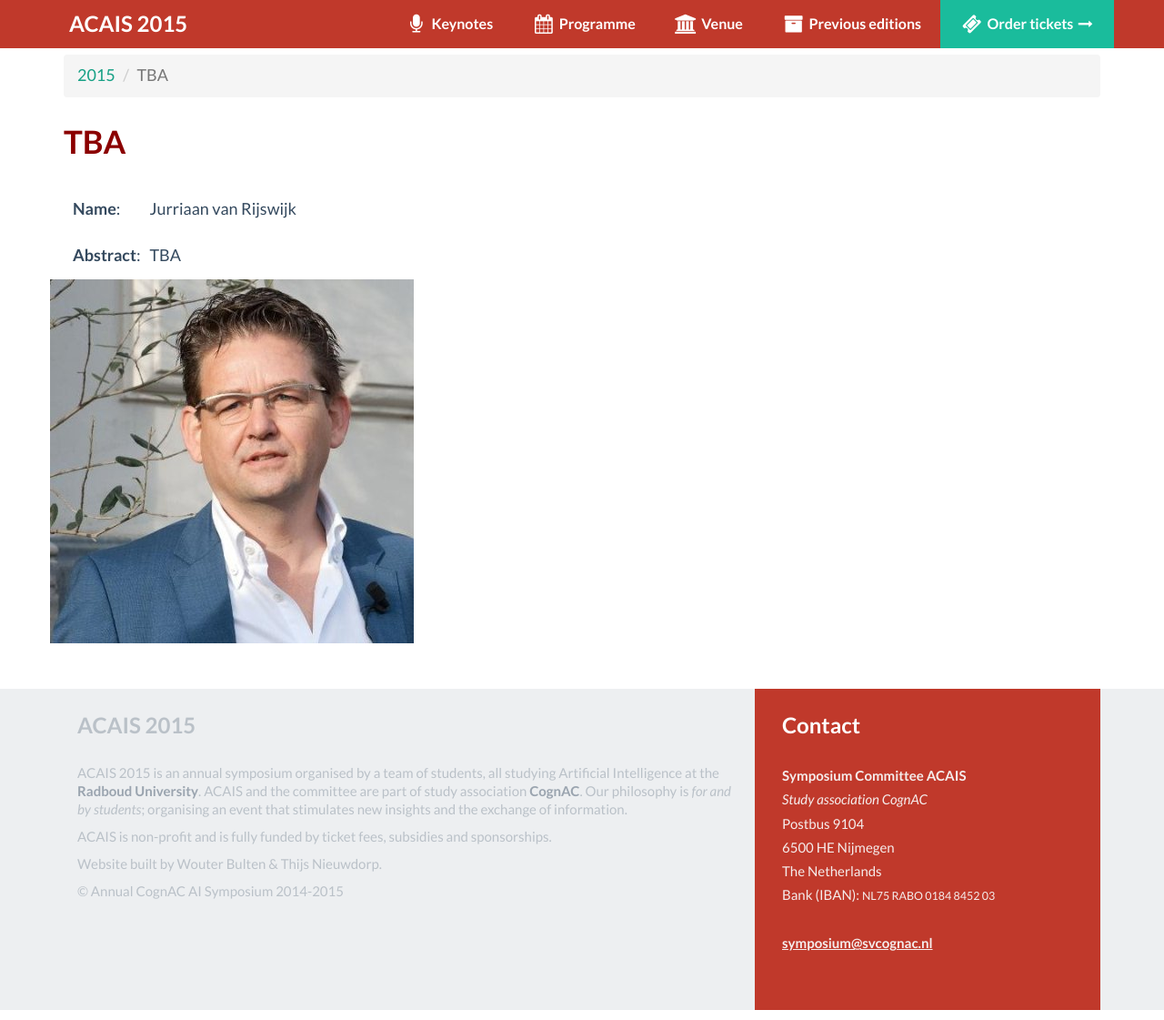
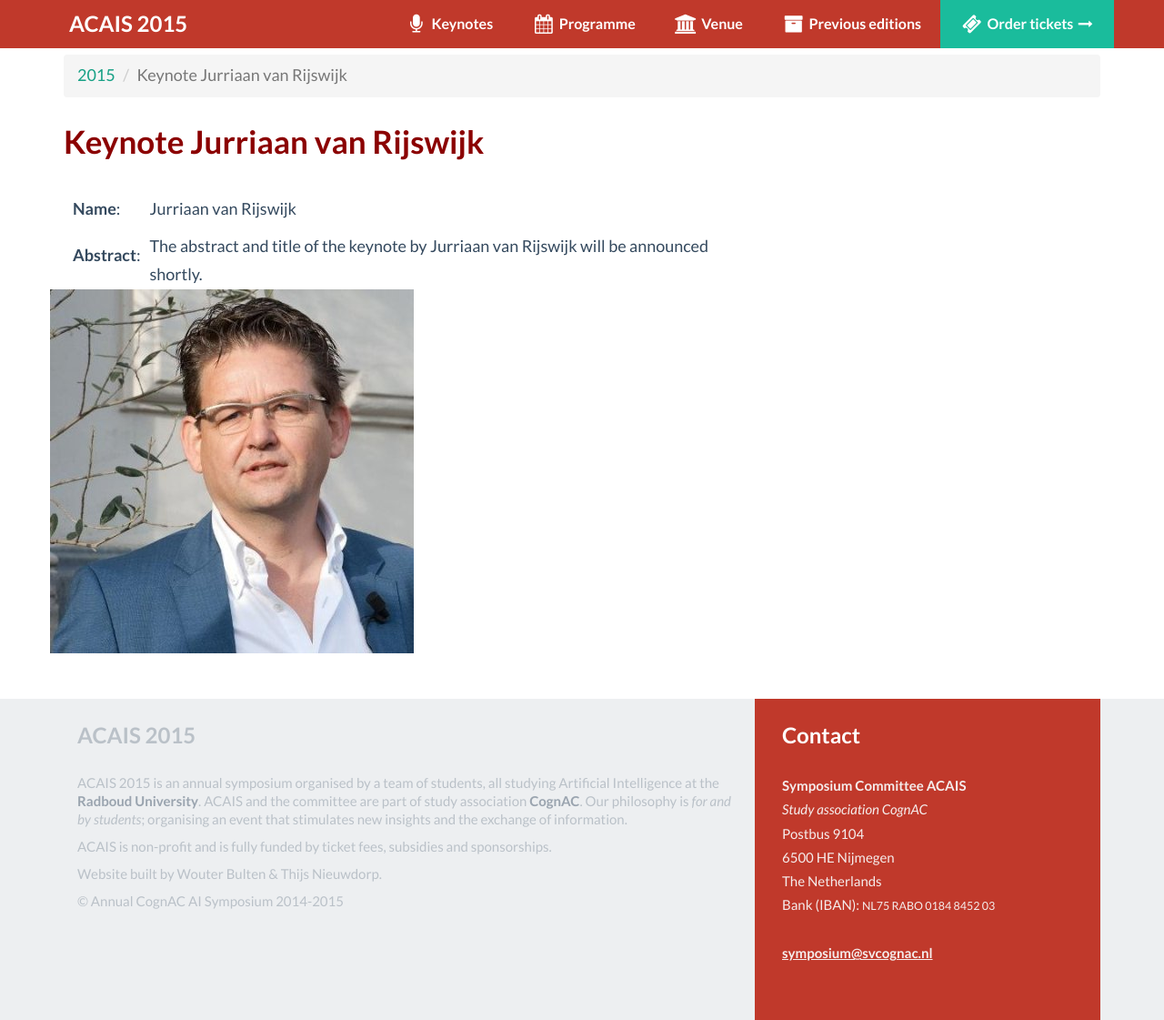
Before and after one commit to wouterbulten/acais-website, a Jekyll site: the page built from 2015/rijswijk-TBA.html, in a window 1280 px wide and 1121 px high. Shown: the whole window at 91% size. Built offline with Jekyll 4.4.1, drawn with Linux system fonts in a browser that asks for light colours; nearby versions of some CDN libraries.

Commit message:
Removed 'tba'

```diff
--- a/2015/engelen-TBA.html
+++ b/2015/engelen-TBA.html
@@ -2,8 +2,9 @@
 layout: speaker-this-year
 author: Lucien Engelen
 organisation: REshape Center for Innovation
-subject: TBA
+subject: Keynote Lucien Engelen
 image-src: /img/speakers/lucienengelen.jpeg
 year: 2015
 ---
-TBA
+
+The abstract and title of the keynote by Lucien Engelen will be announced shortly.
--- a/2015/rijswijk-TBA.html
+++ b/2015/rijswijk-TBA.html
@@ -2,8 +2,9 @@
 layout: speaker-this-year
 author: Jurriaan van Rijswijk
 organisation: Games for Health Foundation
-subject: TBA
+subject: Keynote Jurriaan van Rijswijk
 image-src: /img/speakers/jurriaanvanrijswijk.jpg
 year: 2015
 ---
-TBA
+
+The abstract and title of the keynote by Jurriaan van Rijswijk will be announced shortly.
```
